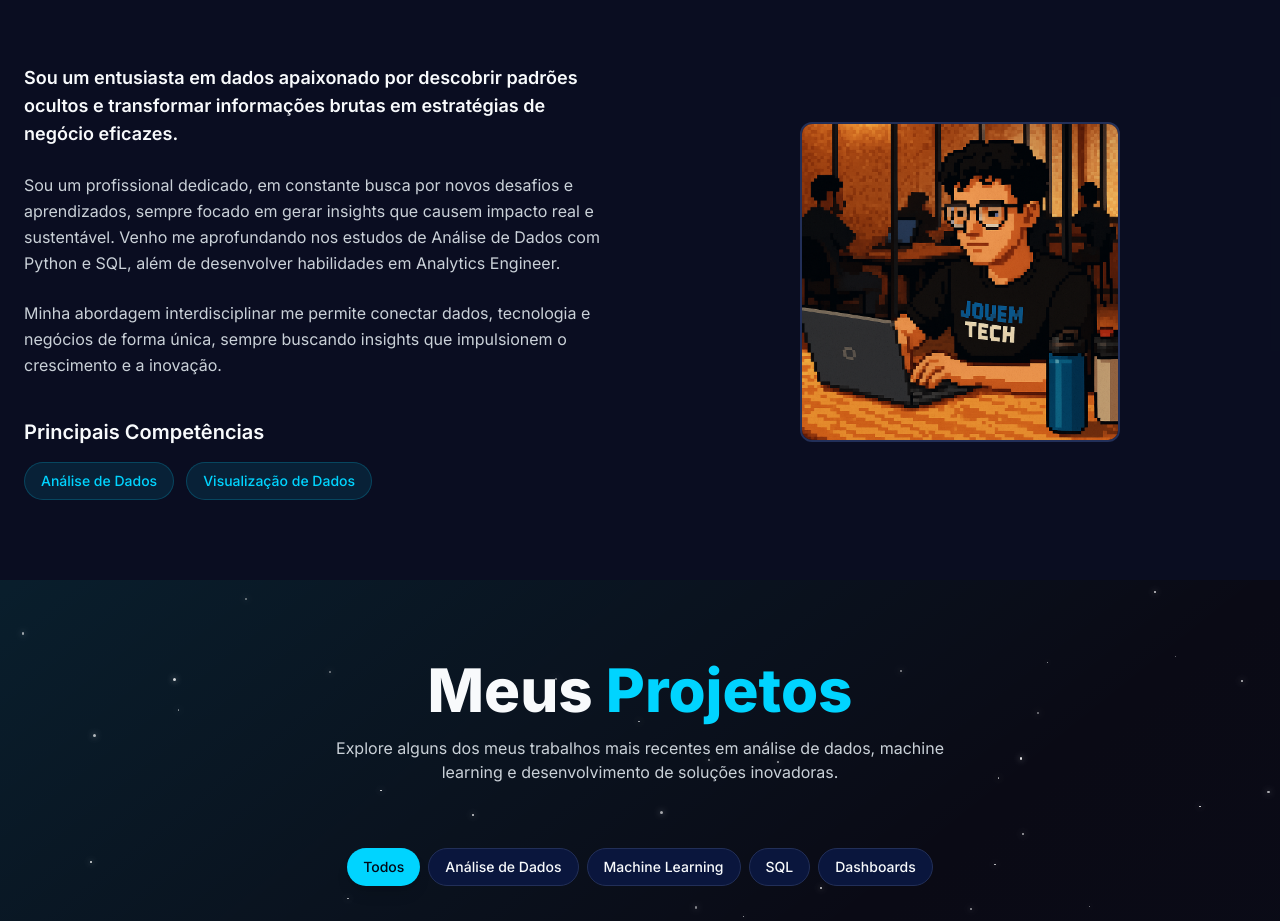
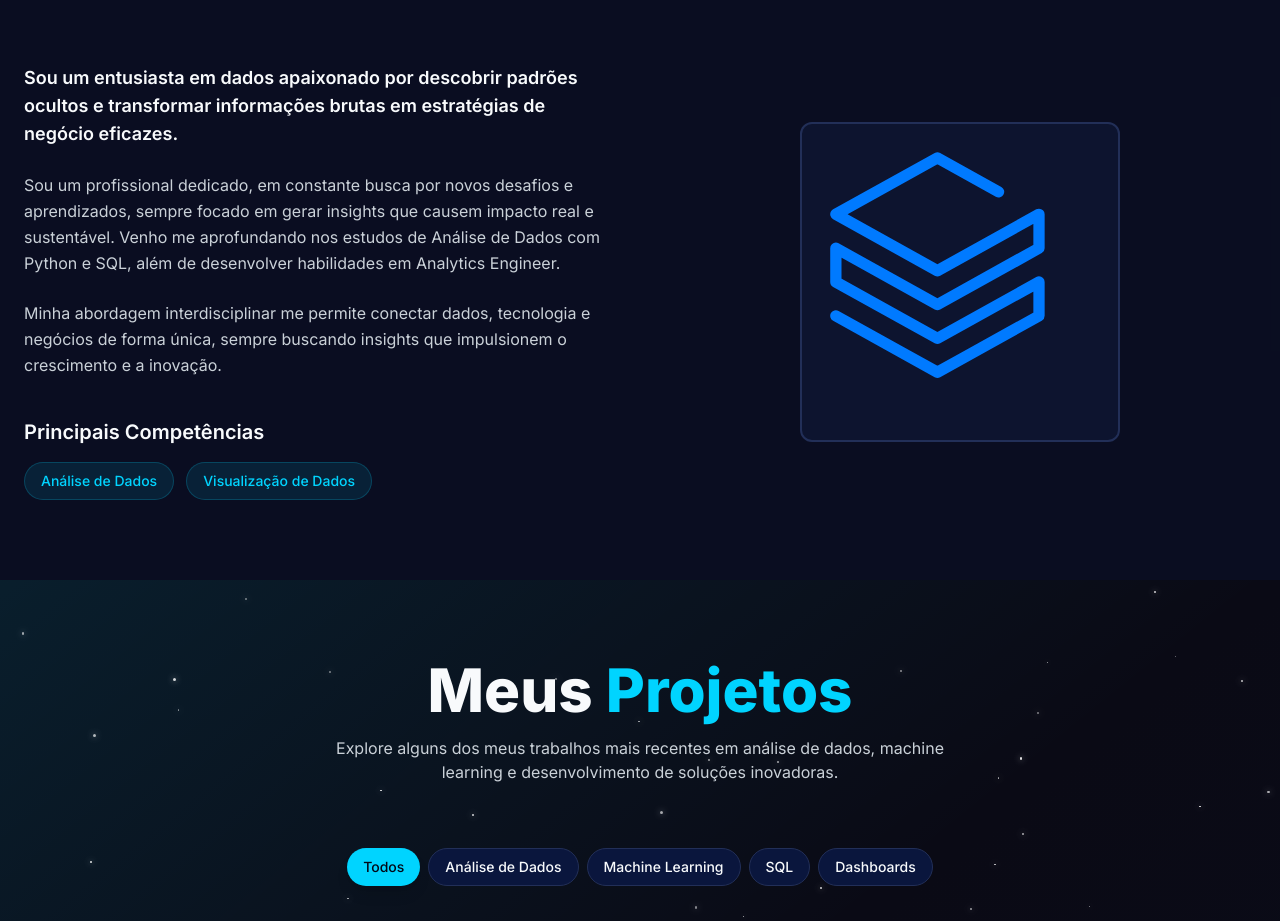
Before and after one commit to FabinDr/meu-port-teste-interface, a React (Vite) app: page / in a window 1280 px wide. Shown: the part 920-1841 px from the top of the page. Built offline with nearby package versions, Linux system fonts and the light colour scheme.

Commit message:
Use bundled image instead of missing img-perfil.png
cgen-d35dd274525840cc81f6fe559dfafcd5

```diff
--- a/src/components/About.jsx
+++ b/src/components/About.jsx
@@ -2,6 +2,7 @@ import React from 'react'
 import { motion } from 'framer-motion'
 import { Card, CardContent } from './ui/Card'
 import { useLanguage } from '../contexts/LanguageContext'
+import profileImg from '../../assets/img/logo-02.svg'
 
 const About = () => {
   const { t } = useLanguage()
@@ -111,7 +112,7 @@ const About = () => {
           >
             <div className="relative">
               <div className="w-[320px] h-[320px] rounded-xl overflow-hidden border-2 border-border bg-secondary/40 flex items-center justify-center">
-                <img src="/assets/img/img-perfil.png" alt="Foto Fabio" className="w-full h-full object-cover my-auto" />
+                <img src={profileImg} alt="Foto Fabio" className="w-full h-full object-cover my-auto" />
               </div>
             </div>
           </motion.div>
```
